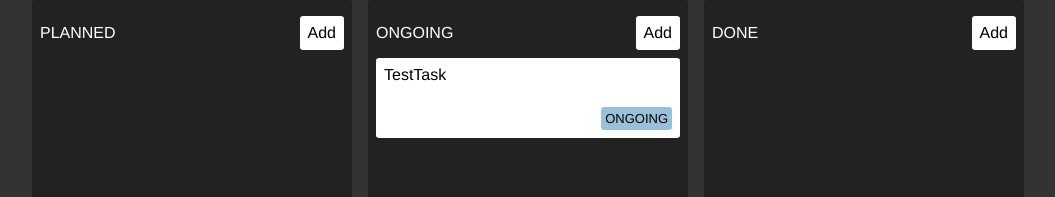
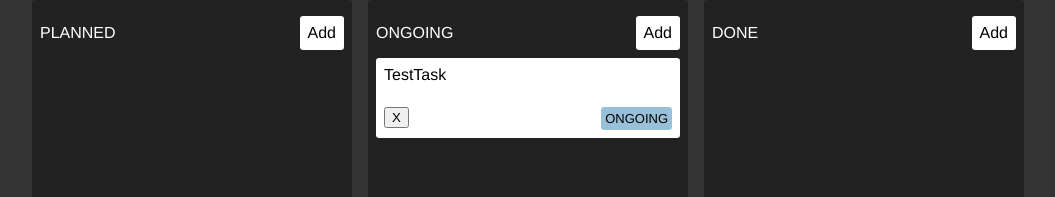
Before and after one commit to dylut2000/kaban-zustan, a React (Vite) app: page / in a window 1280 px wide. Shown: the top 197 px of the page, without its empty margins (112-1167 px from the left). Built offline with nearby package versions, Linux system fonts and the light colour scheme.

Commit message:
delete task added

```diff
--- a/src/components/column/Column.jsx
+++ b/src/components/column/Column.jsx
@@ -23,7 +23,7 @@ const Column = ({state}) => {
       </div>
 
       {tasks.map((task) => (
-        <Task key={task.title} title={task.title} />
+        <Task key={task.id} title={task.title} />
       ))}
 
       {open && (
--- a/src/components/task/Task.jsx
+++ b/src/components/task/Task.jsx
@@ -7,11 +7,15 @@ const Task = ({title}) => {
     store.tasks.find((task) => task.title == title)
   )
 
+  const deleteTask = useStore((store) => store.deleteTask)
+
   return (
     <div className='task'>
       <div>{task.title}</div>
       <div className='bottomWrapper'>
-        <div></div>
+        <div>
+          <button onClick={() => deleteTask(task.id)}>X</button>
+        </div>
         <div className={classNames('status', task.state)}>{task.state}</div>
       </div>
     </div>
--- a/src/store.js
+++ b/src/store.js
@@ -1,9 +1,15 @@
 import {create} from 'zustand'
 
 const store = (set) => ({
-  tasks: [{title: 'TestTask', state: 'ONGOING'}],
+  tasks: [{id: 770271739812, title: 'TestTask', state: 'ONGOING'}],
+
   addTask: (title, state) =>
-    set((store) => ({tasks: [...store.tasks, {title, state}]})),
+    set((store) => ({tasks: [...store.tasks, {id: Date.now(), title, state}]})),
+
+  deleteTask: (id) =>
+    set((store) => ({
+      tasks: store.tasks.filter((task) => task.id !== id),
+    })),
 })
 
 export const useStore = create(store)
```
